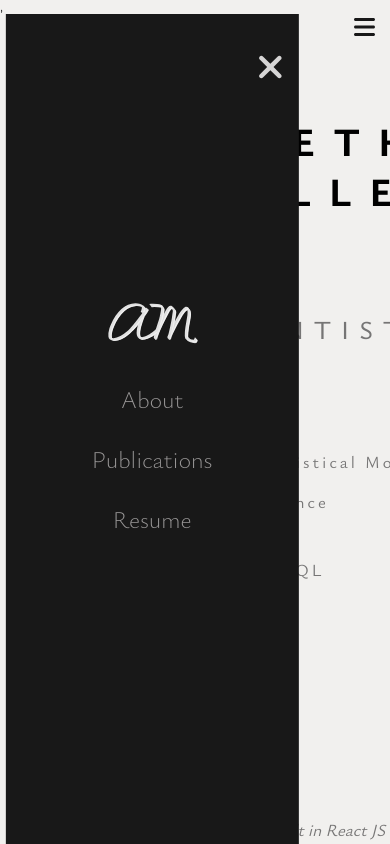
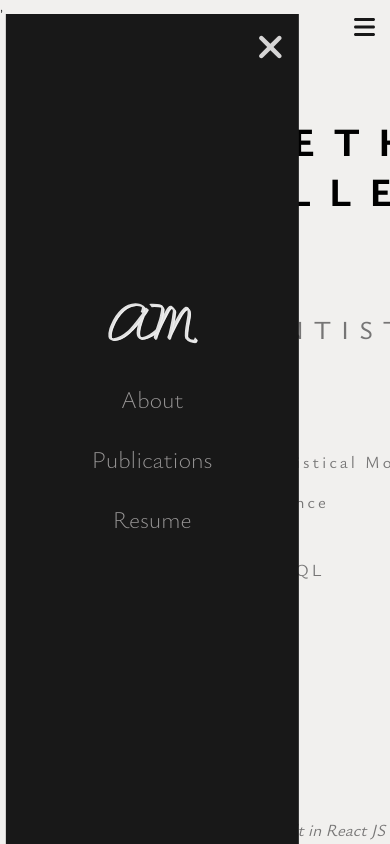
Before and after one commit to aam3/Personal_Website, a React (Create React App) app: page / in a window 390 px wide. Shown: the top 844 px of the page. Built offline with nearby package versions, Linux system fonts and the light colour scheme.

Commit message:
changed functionality back to nav

```diff
--- a/src/components/Sidebar/index.scss
+++ b/src/components/Sidebar/index.scss
@@ -180,9 +180,9 @@
 
 
       .close-icon {
-        display: block !important;
+        display: block;
         position: absolute;
-        top: 35px;
+        top: 15px;
         right: 15px;
         font-size: 36px;
         cursor: pointer;
```
